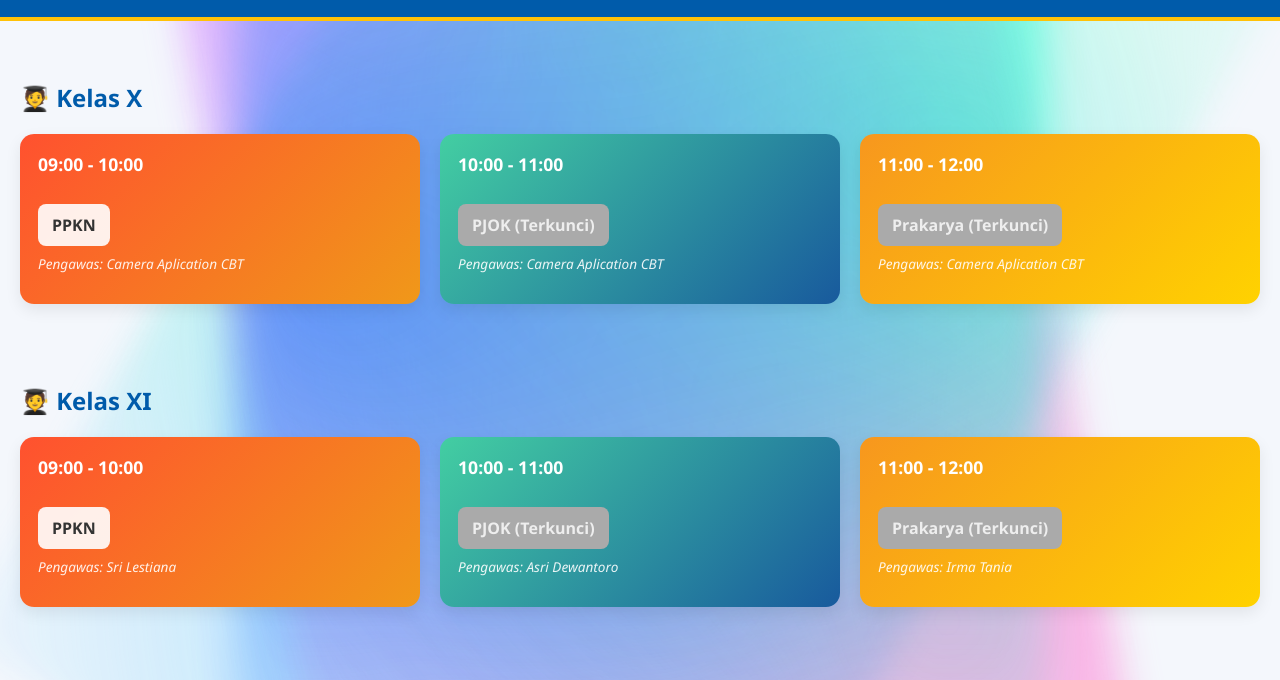
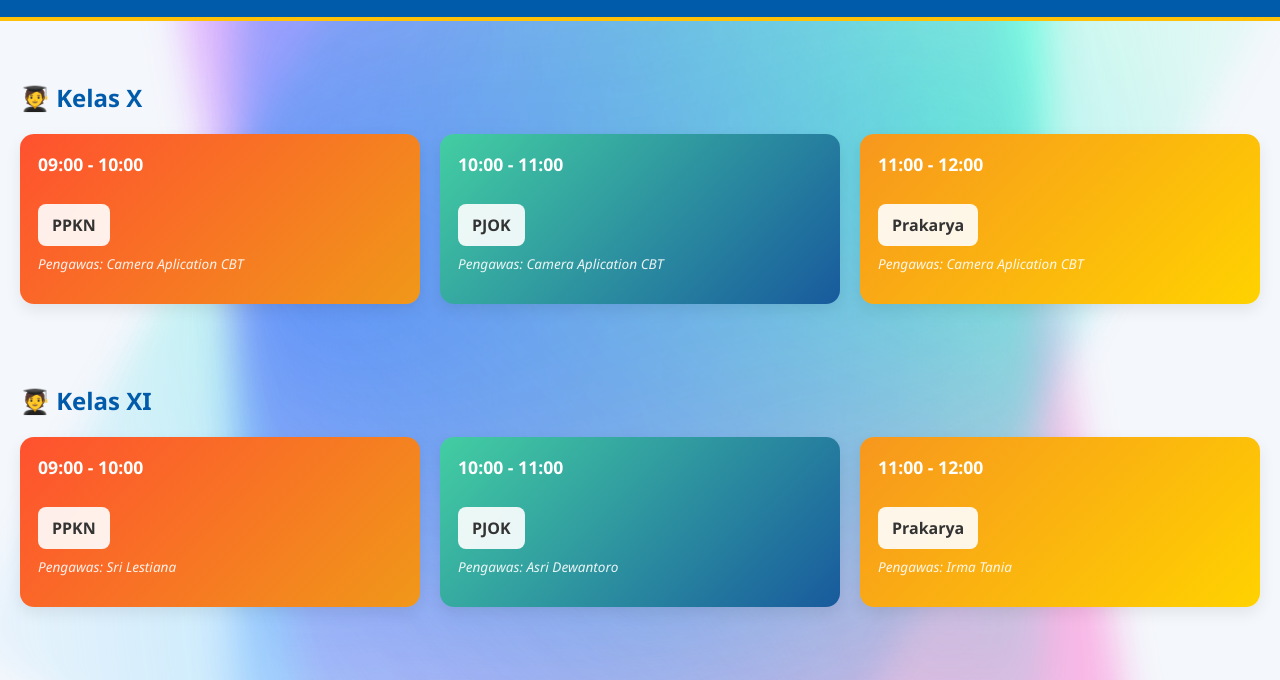
Before and after one commit to cbtrnj/pc, a plain HTML site: page kamis-ipa.html in a window 1280 px wide. Shown: the part 120-800 px from the top of the page. Drawn offline with Linux system fonts and the light colour scheme.

Commit message:
Update kamis-ipa.html

```diff
--- a/kamis-ipa.html
+++ b/kamis-ipa.html
@@ -100,14 +100,14 @@
   // Pengaturan kunci soal di luar jadwal
   const soalSettings = {
     "btn-xipa-indonesia": false,
-    "btn-xipa-kimia": true,
-    "btn-xipa-seni": true,
+    "btn-xipa-kimia": false,
+    "btn-xipa-seni": false,
     "btn-xiipa-indonesia": false,
-    "btn-xiipa-kimia": true,
-    "btn-xiipa-seni": true,
+    "btn-xiipa-kimia": false,
+    "btn-xiipa-seni": false,
     "btn-xiiipa-indonesia": false,
-    "btn-xiiipa-kimia": true,
-    "btn-xiiipa-seni": true,
+    "btn-xiiipa-kimia": false,
+    "btn-xiiipa-seni": false,
   };
 
   function applySettings(){
```
